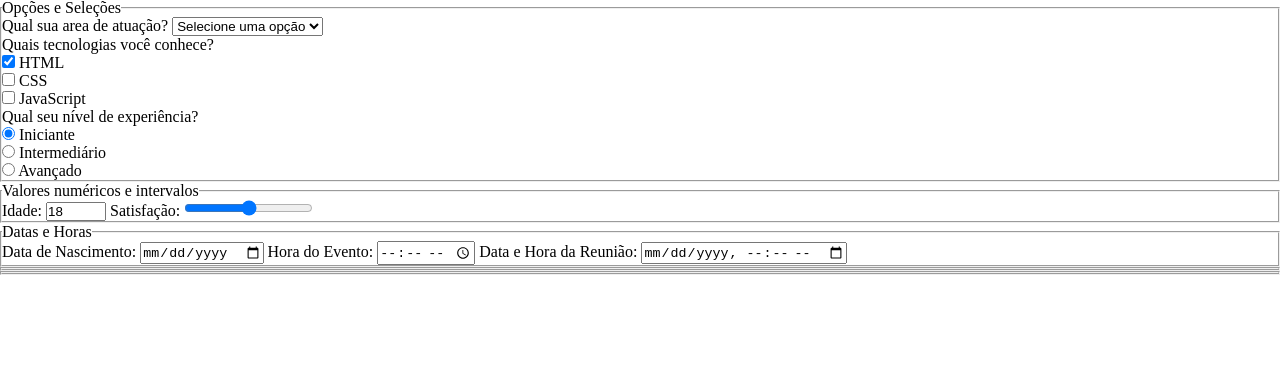
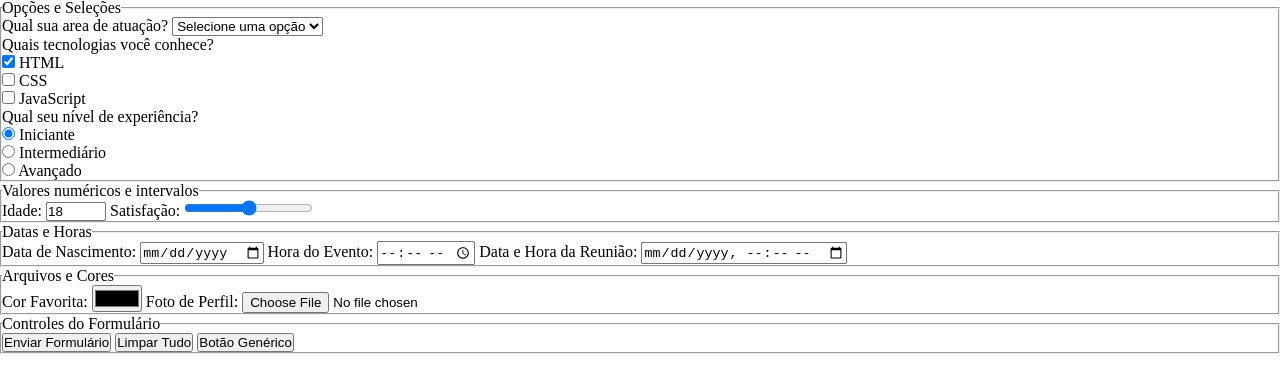
Before and after one commit to MariaD-Santos/input-html, a website: page index.html in a window 1280 px wide. Shown: the part 114-506 px from the top of the page. Drawn offline with Linux system fonts and the light colour scheme.

Commit message:
feito a última parte do index, feito uma página de verificação de cadastro para teste de botões

```diff
--- a/index.html
+++ b/index.html
@@ -12,6 +12,8 @@
     <main class="main-container">
         <h1>Catálogo de Inputs HTML</h1>
         <p>Um formulário de exemplo para demonstrar os diferentes tipos de input e seus atributos</p>
+
+
 
         <!--  Indica que será um formulário de envio de dados (servidor) -->
 
@@ -146,18 +148,30 @@
 
             </section>
 
+            <!-- Arquivos e cores -->
             <section class="form-section">
 
                 <fieldset class="form-group">
+                    <legend class="">Arquivos e Cores</legend>
 
+                    <label for="cor" class="form-label">Cor Favorita:</label>
+                    <input type="color" id="cor" name="cor" class="form-color-picker" value="#ffff"/>
+
+                    <label for="foto"  class="form-label">Foto de Perfil:</label>
+                    <input type="file" id="foto" name="foto" class="form-file-input"  accept="image/png, image,jpeg"/>
                 </fieldset>
 
             </section>
 
+            <!-- Controles do Formulário -->
             <section class="form-section">
-
                 <fieldset class="form-group">
-
+                    <legend class="form-group">Controles do Formulário</legend>
+                    <div class="form-controls">
+                        <input type="submit" value="Enviar Formulário" class="form-button submit_button"/>
+                        <input type="reset" value="Limpar Tudo" class="form-button reset-button"/>
+                        <input type="button" value="Botão Genérico" class="form-button action-button" onclick="alert('Você clicou no botão!')"/>
+                    </div>
                 </fieldset>
 
             </section>
```
Also changed, not shown: cadastro-sucesso.html (added, +22 -0 lines).
